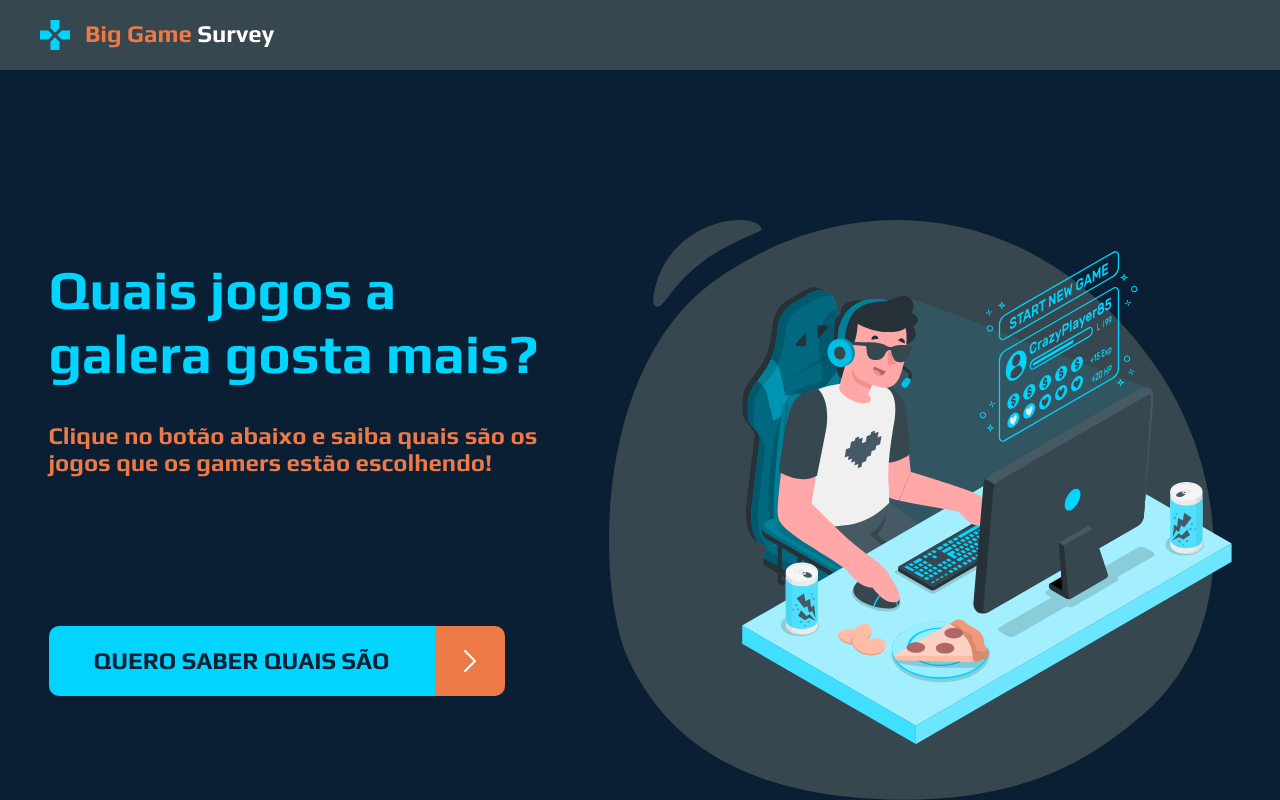
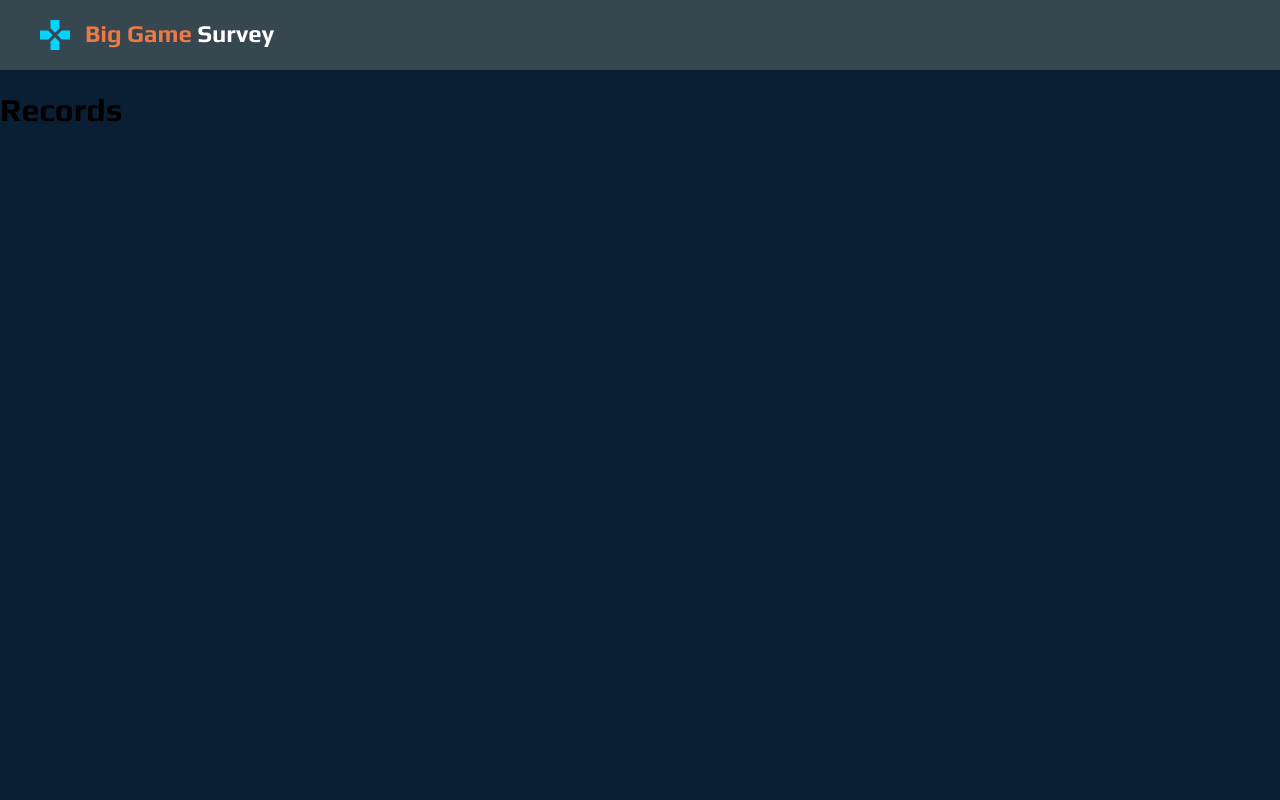
Before and after one commit to GiordaniSantos/gmpesquisa, a React (Create React App) app in the folder front-web/: page /records in a window 1280 px wide. Built offline with nearby package versions, Linux system fonts and the light colour scheme.

Commit message:
Creating navigation with routes

```diff
--- a/front-web/package.json
+++ b/front-web/package.json
@@ -12,6 +12,7 @@
     "@types/react-dom": "^16.9.8",
     "react": "^16.13.1",
     "react-dom": "^16.13.1",
+    "react-router-dom": "^5.2.0",
     "react-scripts": "3.4.3",
     "typescript": "^3.7.5"
   },
@@ -35,5 +36,8 @@
       "last 1 firefox version",
       "last 1 safari version"
     ]
+  },
+  "devDependencies": {
+    "@types/react-router-dom": "^5.1.5"
   }
 }
--- a/front-web/src/App.tsx
+++ b/front-web/src/App.tsx
@@ -1,14 +1,10 @@
 import React from 'react';
 import './App.css';
-import Header from './components/Header'
-import Home from './pages/Home'
+import Routes from './Routes';
 
 function App() {
   return (
-   <div>
-     <Header />
-     <Home/>
-   </div>
+   <Routes />
   );
 }
 
--- /dev/null
+++ b/front-web/src/Routes.tsx
@@ -0,0 +1,24 @@
+import React from 'react';
+import { BrowserRouter, Switch, Route } from 'react-router-dom';
+import Header from './components/Header';
+import Home from './pages/Home';
+import Records from './pages/Records'
+
+const Routes = () => (
+ <BrowserRouter>
+    <Header />
+    <Switch>
+        <Route path="/" exact>
+            <Home />
+        </Route>
+        <Route path="/records">
+            <Records />
+        </Route>
+        <Route path="/records">
+            <Records />
+        </Route>
+    </Switch>
+ </BrowserRouter>
+);
+
+export default Routes;
--- a/front-web/src/components/Header/index.tsx
+++ b/front-web/src/components/Header/index.tsx
@@ -1,14 +1,18 @@
 import React from 'react';
 import './styles.css';
 import { ReactComponent as Logo } from '../../assets/logo.svg';
+import { Link } from 'react-router-dom';
+
 
 const Header = () =>(
  <header className="main-header">
      <Logo />
-     <div className="logo-text">
-        <span className="logo-text-1">Big Game </span>
-        <span className="logo-text-2">Survey</span>
-     </div>
+     <Link to="/">
+        <div className="logo-text">
+            <span className="logo-text-1">Big Game </span>
+            <span className="logo-text-2">Survey</span>
+        </div>
+     </Link>
  </header>
 );
 
--- a/front-web/src/pages/Home/index.tsx
+++ b/front-web/src/pages/Home/index.tsx
@@ -2,6 +2,7 @@
 import './styles.css';
 import { ReactComponent as ArrowIcon } from '../../assets/arrow.svg';
 import { ReactComponent as GamerImage } from '../../assets/gamer.svg';
+import { Link } from 'react-router-dom';
 
 const Home = () =>(
     <div className="home-container">
@@ -9,12 +10,14 @@
 
         <h1 className="home-text-title">Quais jogos a galera gosta mais?</h1>
         <h3 className="home-text-subtitle">Clique no botão abaixo e saiba quais são os jogos que os gamers estão escolhendo!</h3>
+            <Link to="/records">
                 <div className="home-actions">
                     <button className="home-btn">QUERO SABER QUAIS SÃO</button>
                     <div className="home-btn-icon">
                         <ArrowIcon/>
                     </div>
                 </div>
+            </Link>
         </div>
 
         <GamerImage className="home-image"/>
--- /dev/null
+++ b/front-web/src/pages/Records/index.tsx
@@ -0,0 +1,7 @@
+import React from 'react';
+
+const Records = () => (
+ <h1>Records</h1>
+);
+
+export default Records;
```
Also changed, not shown: 1 other file (tests, documents, lock files or other folders). Lines whose indentation alone changed are shown as unchanged.
